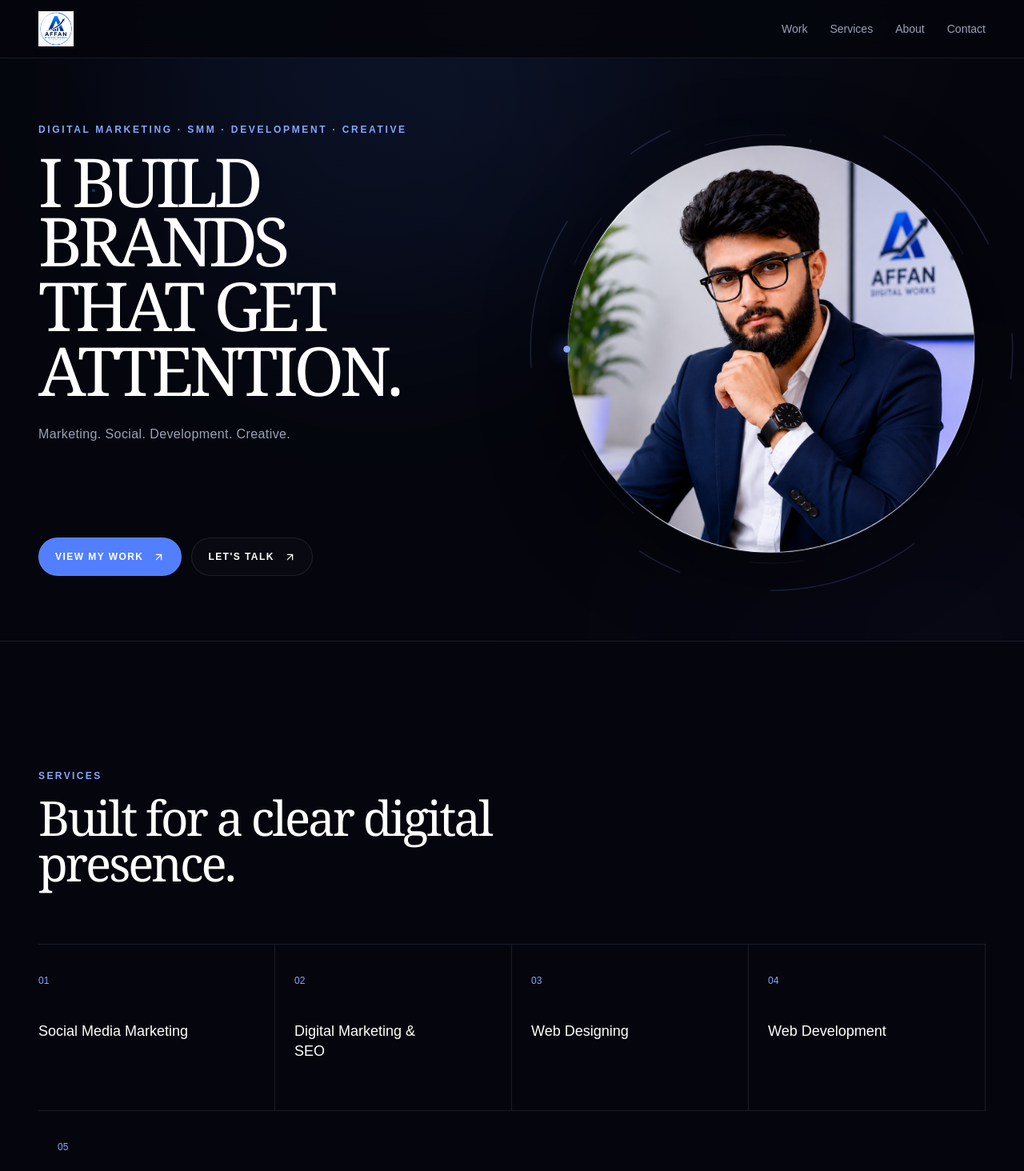
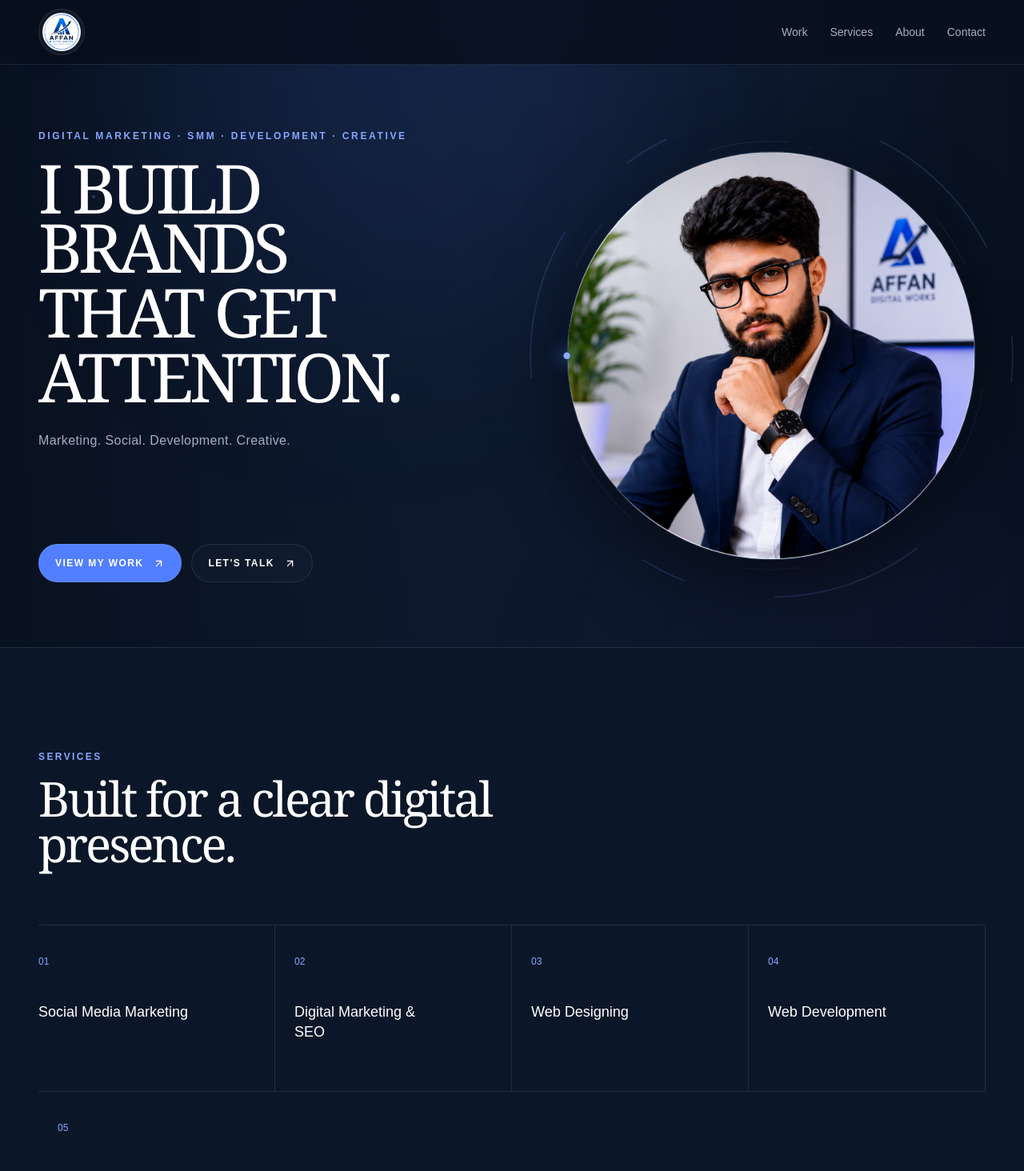
Before and after one commit to AffanSaqib/affan-portfolio, a Next.js app: page / in a window 1280 px wide. Shown: the top 1464 px of the page at 80% size. Built offline with nearby package versions, Linux system fonts and the light colour scheme.

Commit message:
Refine portfolio navy visual system
Co-authored-by: arena-agent <297053741+arena-agent@users.noreply.github.com>

```diff
--- a/src/app/globals.css
+++ b/src/app/globals.css
@@ -1,10 +1,12 @@
 @import "tailwindcss";
 
 :root {
-  --background: #05060d;
-  --foreground: #f5f6fb;
-  --muted: #9ba3b9;
-  --line: rgba(190, 202, 255, 0.11);
+  --background: #08111f;
+  --foreground: #f5f7fc;
+  --muted: #a4aec2;
+  --line: rgba(190, 208, 255, 0.12);
+  --surface: #0d192b;
+  --surface-raised: #112038;
   --blue: #6d8dff;
   --violet: #a88cff;
 }
@@ -14,7 +16,7 @@ html { scroll-behavior: smooth; color-scheme: dark; }
 body {
   min-height: 100vh;
   overflow-x: hidden;
-  background: var(--background);
+  background: radial-gradient(ellipse at 50% -20%, rgba(68, 102, 182, 0.13), transparent 42rem), var(--background);
   color: var(--foreground);
   font-family: Arial, Helvetica, sans-serif;
   text-rendering: optimizeLegibility;
--- a/src/components/about-profile.tsx
+++ b/src/components/about-profile.tsx
@@ -13,11 +13,11 @@ export function AboutProfile() {
   const transition = { duration: reduceMotion ? 0 : 0.7, ease: [0.22, 1, 0.36, 1] as const };
 
   return (
-    <section className="relative overflow-hidden py-20 sm:py-28 lg:py-32">
+    <section className="relative overflow-hidden bg-[#0e1b2f] py-20 sm:py-28 lg:py-32">
       <div aria-hidden className="pointer-events-none absolute left-[-18rem] top-[20rem] -z-10 size-[36rem] rounded-full bg-[rgba(76,113,255,0.06)] blur-[130px]" />
       <Container>
         <div className="grid items-center gap-12 lg:grid-cols-[0.88fr_1.12fr] lg:gap-24">
-          <motion.div initial={{ opacity: 1, scale: reduceMotion ? 1 : 0.97 }} animate={{ opacity: 1, scale: 1 }} transition={transition} className="relative mx-auto aspect-[4/5] w-full max-w-md overflow-hidden border border-[var(--line)] bg-[#090c19]">
+          <motion.div initial={{ opacity: 1, scale: reduceMotion ? 1 : 0.97 }} animate={{ opacity: 1, scale: 1 }} transition={transition} className="relative mx-auto aspect-[4/5] w-full max-w-md overflow-hidden border border-[var(--line)] bg-[var(--surface-raised)]">
             <div aria-hidden className="absolute inset-0 z-10 bg-[linear-gradient(180deg,transparent_45%,rgba(5,7,17,0.36))]" />
             <Image src="/assets/affan-portrait.png" alt="Affan" fill priority sizes="(max-width: 1024px) 100vw, 42vw" className="object-cover object-center" />
             <motion.span aria-hidden className="absolute bottom-7 left-7 z-20 size-2 rounded-full bg-[#8dabff] shadow-[0_0_18px_5px_rgba(82,133,255,0.38)]" animate={reduceMotion ? undefined : { opacity: [0.45, 1, 0.45] }} transition={{ duration: 3, repeat: Infinity }} />
--- a/src/components/home-hero.tsx
+++ b/src/components/home-hero.tsx
@@ -67,7 +67,7 @@ export function HomeHero() {
               <circle cx="50" cy="50" r="47" fill="none" stroke="rgba(169,140,255,0.11)" strokeWidth="0.2" strokeDasharray="12 28 18 42" />
             </motion.svg>
             <div aria-hidden className="absolute inset-[12%] rounded-full bg-[radial-gradient(circle_at_48%_32%,rgba(71,119,255,0.15),transparent_62%)] blur-2xl" />
-            <div className="absolute inset-[7%] overflow-hidden rounded-full border border-white/10 bg-[#080b18] shadow-[0_24px_90px_rgba(0,0,0,0.5)]">
+            <div className="absolute inset-[7%] overflow-hidden rounded-full border border-white/10 bg-[var(--surface-raised)] shadow-[0_24px_90px_rgba(0,0,0,0.5)]">
               <Image src="/assets/affan-portrait.png" alt="Affan" fill priority sizes="(max-width: 1024px) 85vw, 45vw" className="object-cover object-center" />
             </div>
             <span aria-hidden className="absolute left-[7%] top-1/2 size-2 -translate-x-1/2 -translate-y-1/2 rounded-full bg-[#8dabff] shadow-[0_0_18px_5px_rgba(82,133,255,0.42)]" />
--- a/src/components/home-sections.tsx
+++ b/src/components/home-sections.tsx
@@ -23,7 +23,7 @@ export function HomeSections() {
 
   return (
     <>
-      <section className="border-t border-[var(--line)] py-24 sm:py-32 lg:py-40">
+      <section className="border-t border-[var(--line)] bg-[#0b1728] py-20 sm:py-28 lg:py-32">
         <Container>
           <motion.div variants={reveal} initial="hidden" whileInView="visible" viewport={viewport} transition={transition}><SectionHeading eyebrow="SERVICES" title="Built for a clear digital presence." /></motion.div>
           <motion.div className="mt-14 grid border-t border-[var(--line)] sm:grid-cols-2 lg:mt-18 lg:grid-cols-4" initial="hidden" whileInView="visible" viewport={viewport} variants={{ visible: { transition: { staggerChildren: reduceMotion ? 0 : 0.1 } } }}>
@@ -32,23 +32,23 @@ export function HomeSections() {
         </Container>
       </section>
 
-      <section className="border-t border-[var(--line)] py-24 sm:py-32 lg:py-40">
+      <section className="border-t border-[var(--line)] bg-[#0e1b2f] py-20 sm:py-28 lg:py-32">
         <Container>
           <motion.div variants={reveal} initial="hidden" whileInView="visible" viewport={viewport} transition={transition} className="flex flex-wrap items-end justify-between gap-8"><SectionHeading eyebrow="SELECTED WORK" title="Work in focus." /><Link href="/work" className="group inline-flex items-center gap-2 text-xs font-semibold tracking-[0.14em] text-white transition hover:text-[#9ab5ff]">VIEW ALL <ArrowRight size={15} className="transition-transform group-hover:translate-x-1" /></Link></motion.div>
           <motion.div className="mt-14 grid gap-4 sm:grid-cols-2 lg:mt-18 lg:gap-6" initial="hidden" whileInView="visible" viewport={viewport} variants={{ visible: { transition: { staggerChildren: reduceMotion ? 0 : 0.1 } } }}>
-            {work.map((title, index) => <motion.article key={title} variants={reveal} transition={transition} className="group relative aspect-[4/3] overflow-hidden border border-[var(--line)] bg-[#080b18] p-5 sm:p-6"><div aria-hidden className={`absolute inset-0 opacity-80 transition duration-700 group-hover:scale-105 ${index % 2 === 0 ? "bg-[radial-gradient(circle_at_25%_25%,rgba(72,113,255,0.22),transparent_42%),linear-gradient(135deg,#0b1023,#060812_72%)]" : "bg-[radial-gradient(circle_at_75%_30%,rgba(142,101,255,0.16),transparent_40%),linear-gradient(135deg,#111126,#060812_72%)]"}`} /><div aria-hidden className="absolute inset-[12%] border border-white/[0.07]" /><div className="relative flex h-full flex-col justify-between"><div className="flex items-start justify-between"><span className="text-[10px] font-semibold tracking-[0.18em] text-[#9ab5ff]">SELECTED PROJECT</span><ArrowUpRight size={17} className="text-white/70" /></div><h3 className="max-w-48 text-xl text-white sm:text-2xl">{title}</h3></div></motion.article>)}
+            {work.map((title, index) => <motion.article key={title} variants={reveal} transition={transition} className="group relative aspect-[4/3] overflow-hidden border border-[var(--line)] bg-[var(--surface-raised)] p-5 sm:p-6"><div aria-hidden className={`absolute inset-0 opacity-80 transition duration-700 group-hover:scale-105 ${index % 2 === 0 ? "bg-[radial-gradient(circle_at_25%_25%,rgba(72,113,255,0.22),transparent_42%),linear-gradient(135deg,#0b1023,#060812_72%)]" : "bg-[radial-gradient(circle_at_75%_30%,rgba(142,101,255,0.16),transparent_40%),linear-gradient(135deg,#111126,#060812_72%)]"}`} /><div aria-hidden className="absolute inset-[12%] border border-white/[0.07]" /><div className="relative flex h-full flex-col justify-between"><div className="flex items-start justify-between"><span className="text-[10px] font-semibold tracking-[0.18em] text-[#9ab5ff]">SELECTED PROJECT</span><ArrowUpRight size={17} className="text-white/70" /></div><h3 className="max-w-48 text-xl text-white sm:text-2xl">{title}</h3></div></motion.article>)}
           </motion.div>
         </Container>
       </section>
 
-      <section className="border-t border-[var(--line)] py-24 sm:py-32 lg:py-40">
+      <section className="border-t border-[var(--line)] bg-[#0b1728] py-20 sm:py-28 lg:py-32">
         <Container className="grid items-center gap-12 lg:grid-cols-[0.9fr_1.1fr] lg:gap-24">
           <motion.div variants={reveal} initial="hidden" whileInView="visible" viewport={viewport} transition={transition}><SectionHeading eyebrow="ABOUT" title="A focused creative practice." /><p className="mt-7 max-w-md leading-7 text-[var(--muted)]">A concise introduction and perspective will live here.</p><Link href="/about" className="mt-8 inline-flex items-center gap-2 text-xs font-semibold tracking-[0.14em] text-white transition hover:text-[#9ab5ff]">MORE ABOUT ME <ArrowRight size={15} /></Link></motion.div>
-          <motion.div variants={reveal} initial="hidden" whileInView="visible" viewport={viewport} transition={{ ...transition, delay: reduceMotion ? 0 : 0.12 }} className="relative mx-auto aspect-[4/3] w-full max-w-xl overflow-hidden border border-[var(--line)] bg-[#090c19]"><div aria-hidden className="absolute inset-0 z-10 bg-[linear-gradient(90deg,rgba(5,7,17,0.28),transparent_60%)]" /><Image src="/assets/affan-portrait.png" alt="Affan" fill sizes="(max-width: 1024px) 100vw, 50vw" className="object-cover object-center grayscale-[0.15]" /></motion.div>
+          <motion.div variants={reveal} initial="hidden" whileInView="visible" viewport={viewport} transition={{ ...transition, delay: reduceMotion ? 0 : 0.12 }} className="relative mx-auto aspect-[4/3] w-full max-w-xl overflow-hidden border border-[var(--line)] bg-[var(--surface-raised)]"><div aria-hidden className="absolute inset-0 z-10 bg-[linear-gradient(90deg,rgba(5,7,17,0.28),transparent_60%)]" /><Image src="/assets/affan-portrait.png" alt="Affan" fill sizes="(max-width: 1024px) 100vw, 50vw" className="object-cover object-center grayscale-[0.15]" /></motion.div>
         </Container>
       </section>
 
-      <section className="border-t border-[var(--line)] py-24 sm:py-32 lg:py-40">
+      <section className="border-t border-[var(--line)] bg-[#0e1b2f] py-20 sm:py-28 lg:py-32">
         <Container><motion.div variants={reveal} initial="hidden" whileInView="visible" viewport={viewport} transition={transition} className="relative overflow-hidden border border-[var(--line)] px-6 py-16 sm:px-12 sm:py-22 lg:px-18 lg:py-28"><div aria-hidden className="absolute -right-32 -top-32 size-80 rounded-full bg-[rgba(82,133,255,0.09)] blur-[80px]" /><p className="relative text-[10px] font-semibold tracking-[0.2em] text-[#87a6ff] sm:text-xs">START A CONVERSATION</p><h2 className="relative mt-6 max-w-4xl font-serif text-4xl leading-[0.92] tracking-[-0.055em] text-white sm:text-6xl lg:text-8xl">LET&apos;S BUILD SOMETHING GREAT.</h2><motion.div className="relative mt-10" whileHover={reduceMotion ? undefined : { y: -2 }} whileTap={{ scale: 0.98 }}><Link href="/contact" className="inline-flex min-h-12 items-center gap-3 rounded-full bg-[#527fff] px-5 text-xs font-semibold tracking-[0.12em] text-white transition hover:bg-[#668fff]">LET&apos;S TALK <ArrowUpRight size={15} /></Link></motion.div></motion.div></Container>
       </section>
     </>
--- a/src/components/layout/navigation.tsx
+++ b/src/components/layout/navigation.tsx
@@ -14,11 +14,11 @@ export function Navigation() {
   const transition = reduceMotion ? { duration: 0 } : { duration: 0.6, ease: [0.22, 1, 0.36, 1] as const };
 
   return (
-    <header className="sticky top-0 z-30 border-b border-[var(--line)] bg-[#05060d]/88 backdrop-blur-md">
-      <Container className="flex h-18 items-center justify-between">
+    <header className="sticky top-0 z-30 border-b border-[var(--line)] bg-[#08111f]/88 backdrop-blur-md">
+      <Container className="flex h-20 items-center justify-between">
         <motion.div initial={{ opacity: 1, x: reduceMotion ? 0 : -12 }} animate={{ opacity: 1, x: 0 }} transition={transition}>
-          <Link href="/" className="block rounded-sm focus-visible:outline-2 focus-visible:outline-offset-4 focus-visible:outline-[#87a6ff]" aria-label="Home">
-            <Image src="/assets/affan-digital-works-logo.png" alt="Affan Digital Works" width={48} height={48} priority className="size-10 object-contain sm:size-11" />
+          <Link href="/" className="block rounded-full border border-white/10 bg-white/[0.04] p-1 shadow-[0_8px_30px_rgba(0,0,0,0.22)] transition hover:border-[#6d8dff]/50 focus-visible:outline-2 focus-visible:outline-offset-4 focus-visible:outline-[#87a6ff]" aria-label="Home">
+            <Image src="/assets/affan-digital-works-logo.png" alt="Affan Digital Works" width={60} height={60} priority className="size-11 rounded-full object-contain sm:size-12" />
           </Link>
         </motion.div>
         <motion.nav initial={{ opacity: 1, y: reduceMotion ? 0 : -8 }} animate={{ opacity: 1, y: 0 }} transition={{ ...transition, delay: reduceMotion ? 0 : 0.1 }} aria-label="Primary navigation" className="hidden items-center gap-7 md:flex">
```
Also changed, not shown: src/components/contact-form.tsx (+1 -1 lines), src/components/services-list.tsx (+1 -1 lines), src/components/work-grid.tsx (+1 -1 lines).
